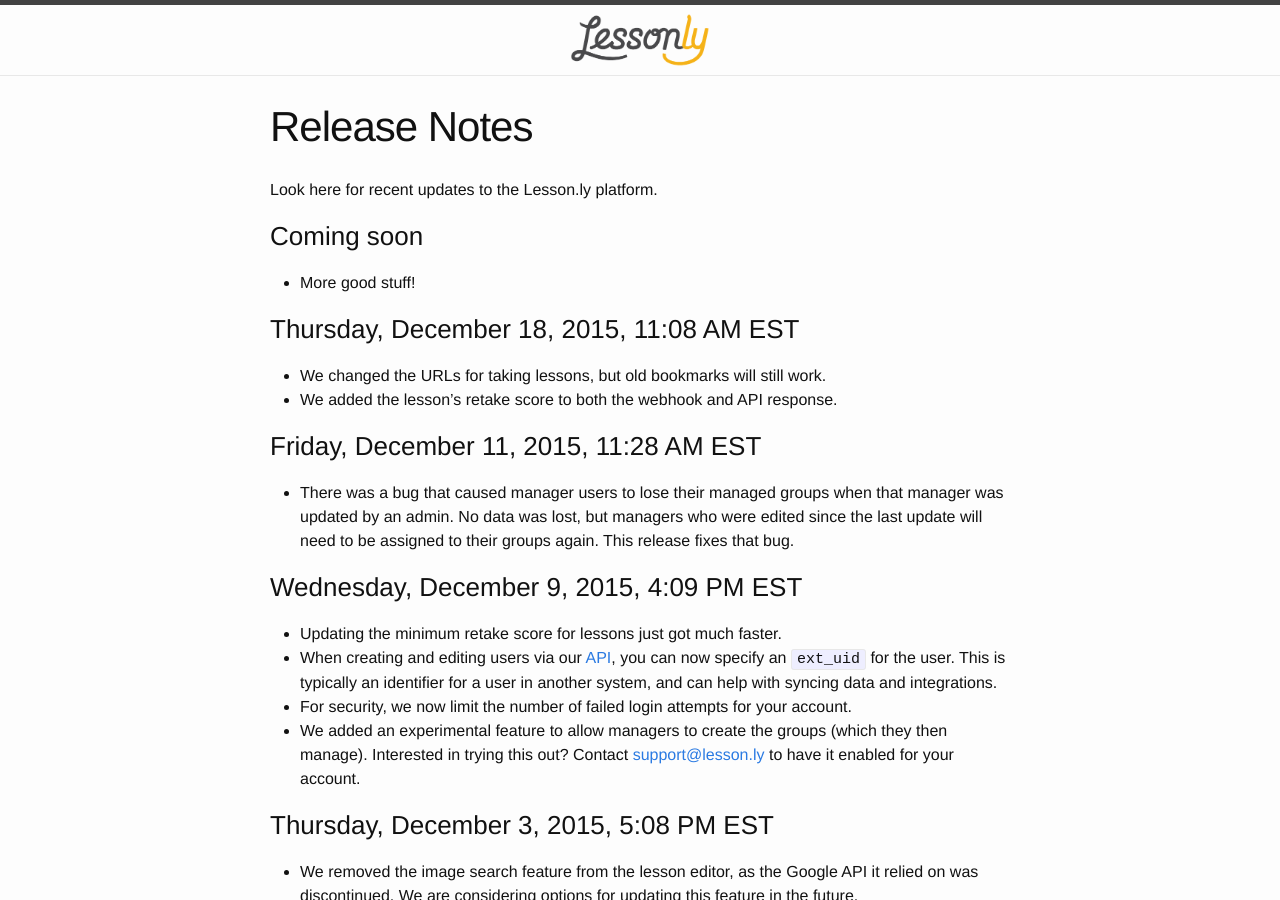
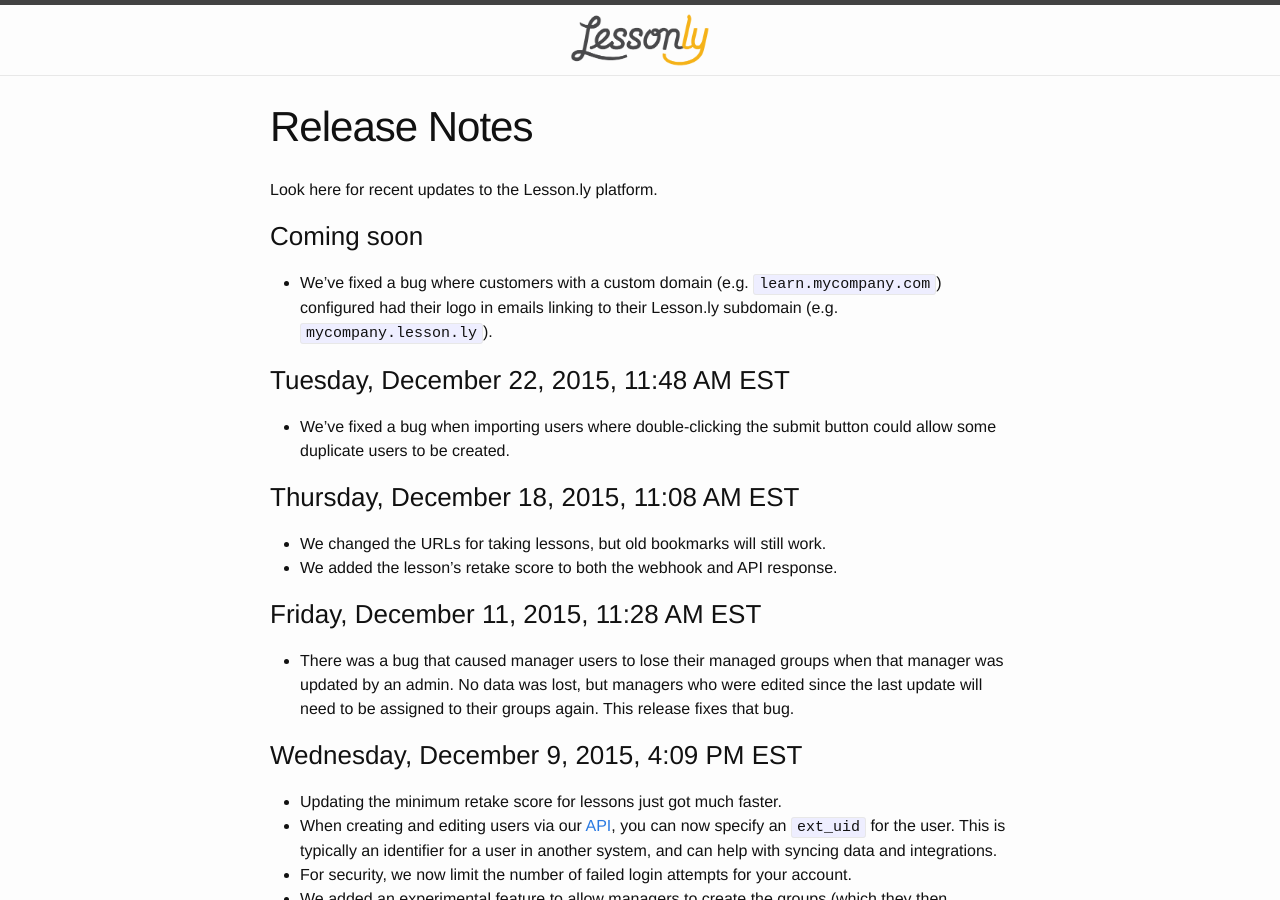
Before and after one commit to isabella232/lessonly.github.io, a Jekyll site: the page built from release-notes.md, in a window 1280 px wide and 900 px high. Built offline with Jekyll 4.4.1, drawn with Linux system fonts in a browser that asks for light colours.

Commit message:
Update release notes

```diff
--- a/release-notes.md
+++ b/release-notes.md
@@ -8,7 +8,11 @@
 
 ### Coming soon
 
-- More good stuff!
+- We’ve fixed a bug where customers with a custom domain (e.g. `learn.mycompany.com`) configured had their logo in emails linking to their Lesson.ly subdomain (e.g. `mycompany.lesson.ly`).
+
+### Tuesday, December 22, 2015, 11:48 AM EST
+
+- We’ve fixed a bug when importing users where double-clicking the submit button could allow some duplicate users to be created.
 
 ### Thursday, December 18, 2015, 11:08 AM EST
 
```
